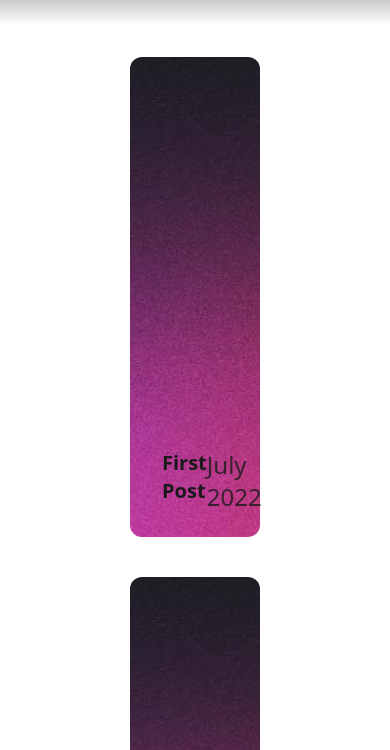
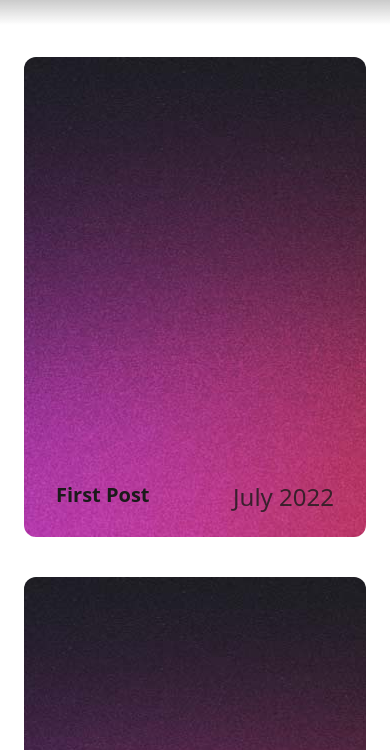
Before and after one commit to 43castro/43b, an Astro site: page / in a window 390 px wide. Shown: the part 87-837 px from the top of the page. Built offline with nearby package versions, Linux system fonts and the light colour scheme; Astro itself is replaced by a stand-in of ours; a web font is replaced by a local one.

Commit message:
Working in responsive cards. Added padding into the index.astro.

```diff
--- a/src/components/ArticleCard.astro
+++ b/src/components/ArticleCard.astro
@@ -7,7 +7,7 @@ const { blog } = Astro.props;
 const { title, date } = blog.data;
 ---
 
-<div id="card" class="bg-cover bg-center flex w-1/3 mx-auto mt-10 rounded-xl relative" style={{ backgroundImage: `url(${blog.data.image})`, backgroundSize: 'cover' }}>
+<div id="card" class="bg-cover bg-center flex 2xl:1/3 lg:w-1/2 sm:w-full mx-auto mt-10 rounded-xl relative" style={{ backgroundImage: `url(${blog.data.image})`, backgroundSize: 'cover' }}>
     <div class="absolute justify-between flex w-full px-8 bottom-6 text-2xl font-bold">
         <a href={`/blog/${blog.slug}`} class="text-xl hover:underline underline-offset-4">{title}</a>
         <time class="font-extralight opacity-80" datetime={date.toISOString()}>{date.toLocaleDateString(undefined, {
--- a/src/pages/index.astro
+++ b/src/pages/index.astro
@@ -7,7 +7,7 @@ const allPosts = await getCollection("blog");
 
 <Main>
 	<body>
-		<div class="h-full mt-36 mb-10">
+		<div class="h-full px-6 mt-36 mb-10">
 			{allPosts.map((p) => <ArticleCard blog={p}/>)}
 		</div>
 	</body>
```
